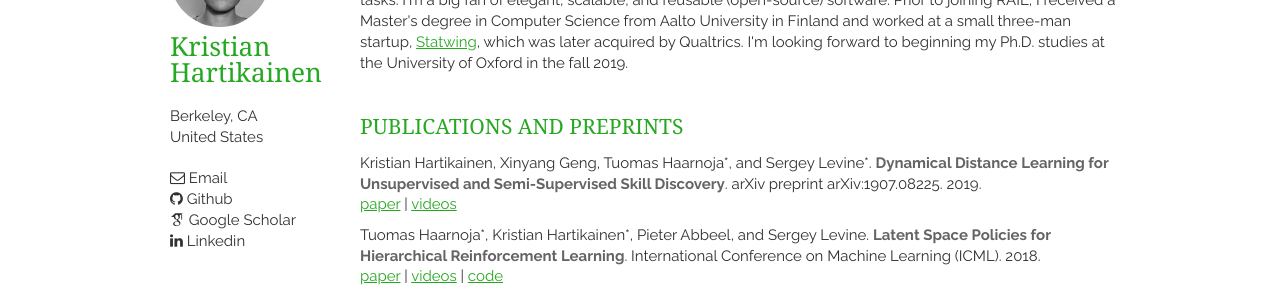
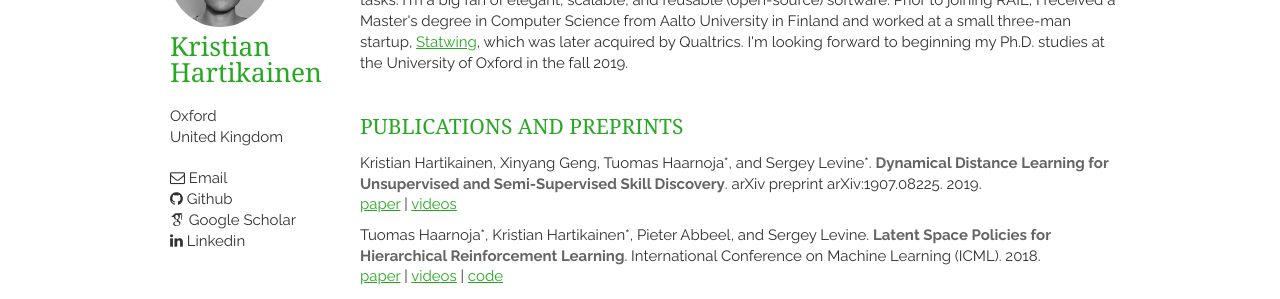
Before and after one commit to hartikainen/hartikainen.github.io, a Jekyll site: the page built from index.html, in a window 1280 px wide. Shown: the part 128-427 px from the top of the page. Built offline with Jekyll 4.4.1, drawn with Linux system fonts in a browser that asks for light colours; nearby versions of some CDN libraries; some web fonts are replaced; the list of posts is cut into pages by our own code.

Commit message:
Update city and country

```diff
--- a/_config.yml
+++ b/_config.yml
@@ -20,8 +20,8 @@ website_full: http://hartikainen.github.io
 github: hartikainen
 google_maps: 'https://goo.gl/maps/ncJxnmKYNsN2'
 address:
-  city: Berkeley, CA
-  country: United States
+  city: Oxford
+  country: United Kingdom
 google_analytics: NOPE
 
 # needed for travis-ci build
```
